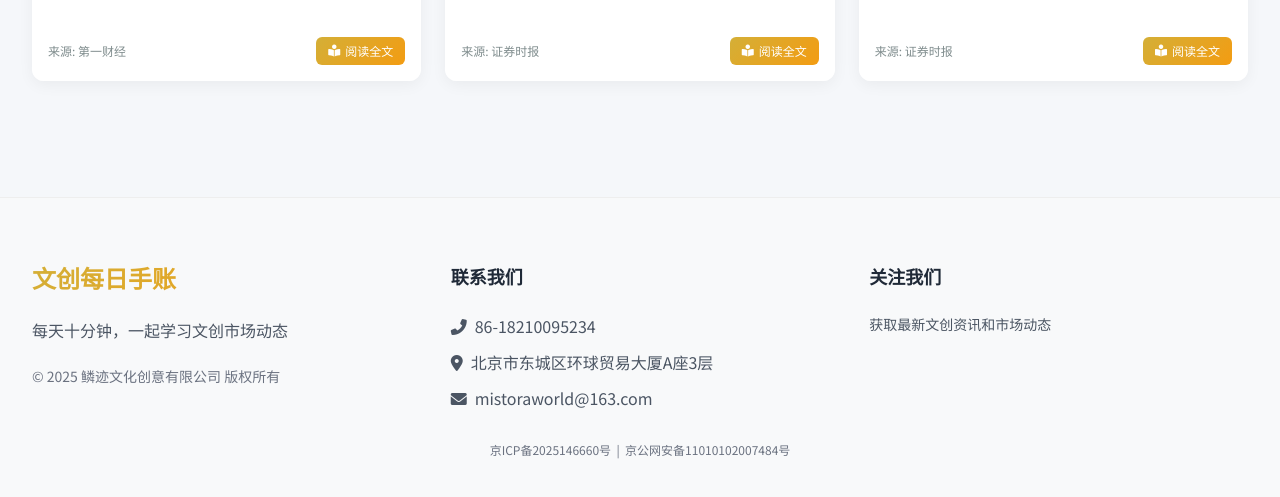
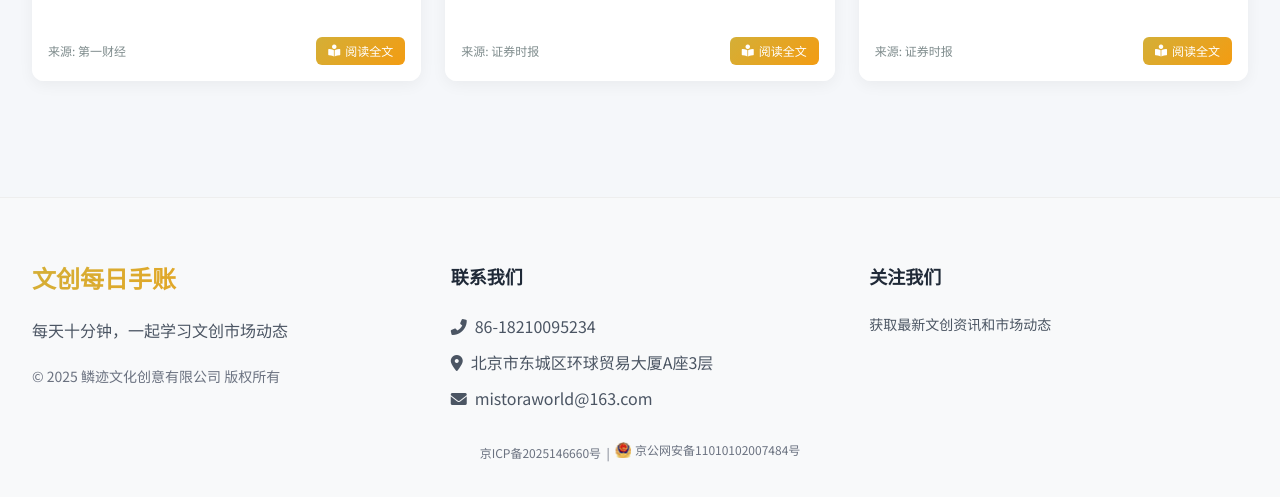
Before and after one commit to xunyao495/creative-daily-journal, a website: page index.html in a window 1280 px wide. Shown: the part 1767-2264 px from the top of the page. Drawn offline with nearby package versions, Linux system fonts and the light colour scheme.

Commit message:
Update index.html

```diff
--- a/index.html
+++ b/index.html
@@ -518,9 +518,11 @@
             <a href="https://beian.miit.gov.cn/" target="_blank" class="hover:underline">
                 京ICP备2025146660号
             </a>
-            &nbsp;|&nbsp;
-            <a href="https://beian.mps.gov.cn/#/query/webSearch?code=11010102007484" rel="noreferrer"
-                target="_blank">京公网安备11010102007484号</a>
+             &nbsp;|&nbsp;
+  <a href="https://beian.mps.gov.cn/#/query/webSearch?code=11010102007484"
+     target="_blank" rel="noreferrer" class="inline-flex items-center hover:underline">
+    <img src="/creative-daily-journal/data/pic/ghs.png"
+         alt="公安备案图标" class="h-4 w-4 mr-1 inline">京公网安备11010102007484号</a>
             </a>
         </div>
     </div>
```
